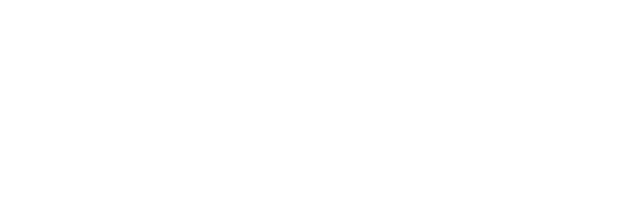
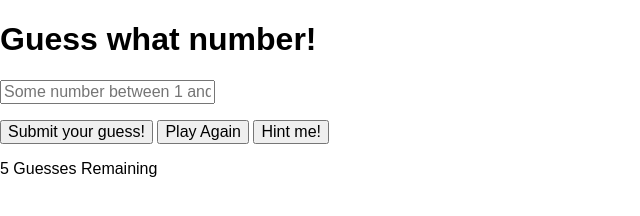
Before and after one commit to cesarvargas00/fullstackAcademy, a plain HTML site: page part2/guessingGame/index.html in a window 1280 px wide. Shown: the whole page, without its empty margins (0-640 px from the left). Drawn offline with Linux system fonts and the light colour scheme.

Commit message:
Structured the application

```diff
--- a/part2/guessingGame/index.html
+++ b/part2/guessingGame/index.html
@@ -8,6 +8,14 @@
 		<title>Guessing Game Project</title>
 	</head>
 	<body>
-
+		<div id="wrapper">
+			<h1>Guess what number!</h1>
+			<input type="text" name="inputNumber" value="" placeholder="Some number between 1 and 100">
+			<p id="feedback"></p>
+			<button type="button" id="submitGuess">Submit your guess!</button>
+			<button type="button" id="playAgain">Play Again</button>
+			<button type="button" id="hint">Hint me!</button>
+			<p id="remainingGuesses">5 Guesses Remaining</p>
+		</div>
 	</body>
 </html>
```
